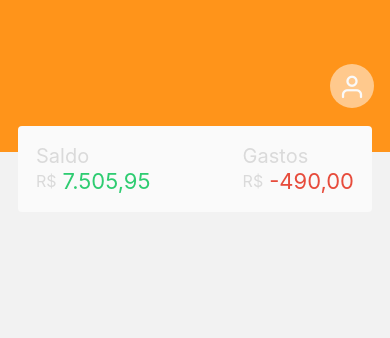
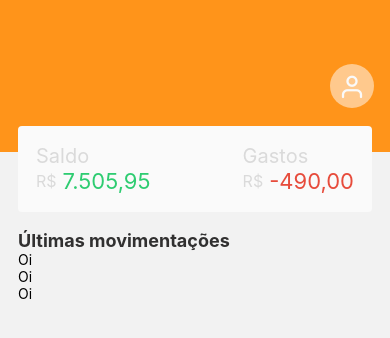
Before and after one commit to mateusmatosleonardo/finance_app_ui, a React Native app: screen /Home in a window 390 px wide. Shown: the top 338 px of the page. Built offline with nearby package versions, Linux system fonts and the light colour scheme.

Commit message:
feat: creating movements and context the list

```diff
--- a/src/pages/Home/index.tsx
+++ b/src/pages/Home/index.tsx
@@ -1,8 +1,32 @@
 import Header from '../../components/Header';
 import React from 'react';
-import {ScrollView, Text, View} from 'react-native';
+import {FlatList, StyleSheet, Text, View} from 'react-native';
 import {AuthContext} from '../../contexts/auth';
 import Balance from '../../components/Balance';
+
+const list = [
+  {
+    id: 1,
+    label: 'Boleto conta luz',
+    value: '130,00',
+    date: '25/05/2022',
+    type: 0,
+  },
+  {
+    id: 2,
+    label: 'Pix cliente x',
+    value: '1.900,00',
+    date: '18/05/2022',
+    type: 1,
+  },
+  {
+    id: 3,
+    label: 'Salário',
+    value: '3.500,00',
+    date: '30/04/2022',
+    type: 1,
+  },
+];
 
 const Home = () => {
   const {user} = React.useContext(AuthContext);
@@ -10,9 +34,36 @@ const Home = () => {
   return (
     <View>
       <Header userName={user.name} />
+
       <Balance balance="7.505,95" expenses="-490,00" />
+
+      <Text style={styles.title}>Últimas movimentações</Text>
+
+      <FlatList
+        data={list}
+        keyExtractor={item => String(item.id)}
+        showsVerticalScrollIndicator={false}
+        overScrollMode="never"
+        renderItem={({item}) => <Text>Oi</Text>}
+        style={styles.list}
+      />
     </View>
   );
 };
 
+const styles = StyleSheet.create({
+  title: {
+    fontSize: 18,
+    fontWeight: 'bold',
+    marginLeft: 18,
+    marginRight: 18,
+    marginTop: 18,
+    color: '#313030',
+  },
+  list: {
+    marginStart: 18,
+    marginEnd: 18,
+  },
+});
+
 export default Home;
```
Also changed, not shown: src/components/Movements/index.tsx (added, +12 -0 lines), src/contexts/list.tsx (added, +9 -0 lines).
